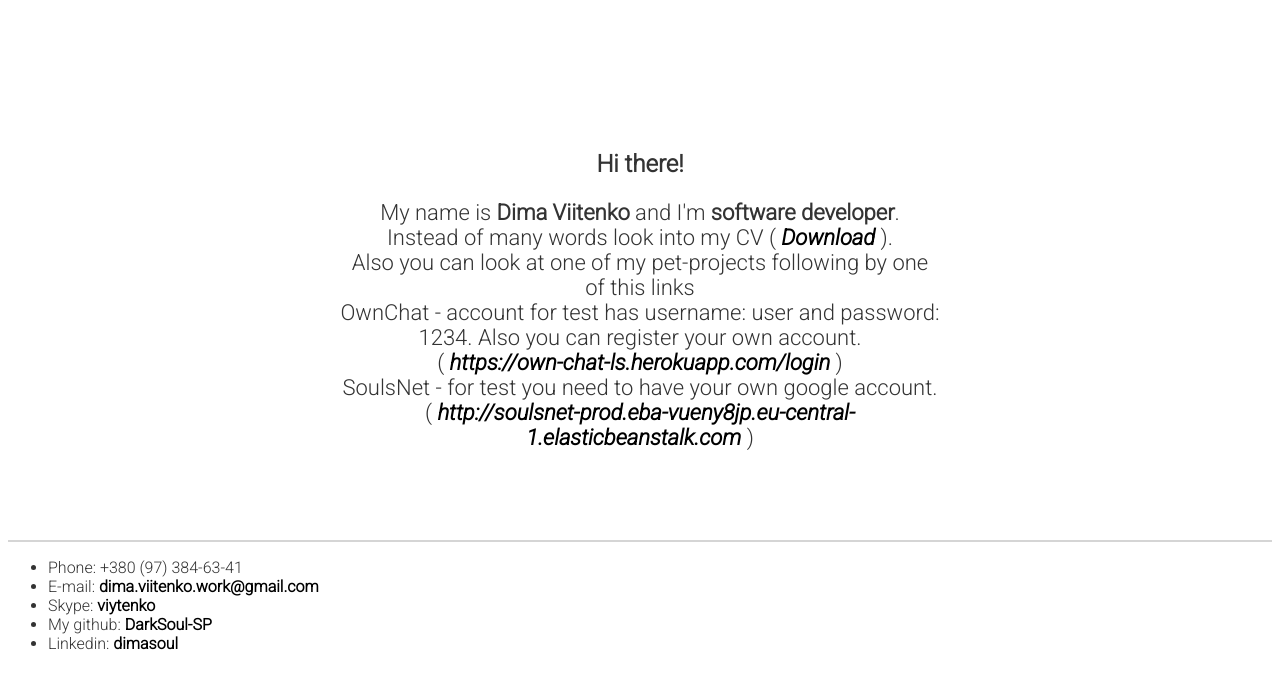
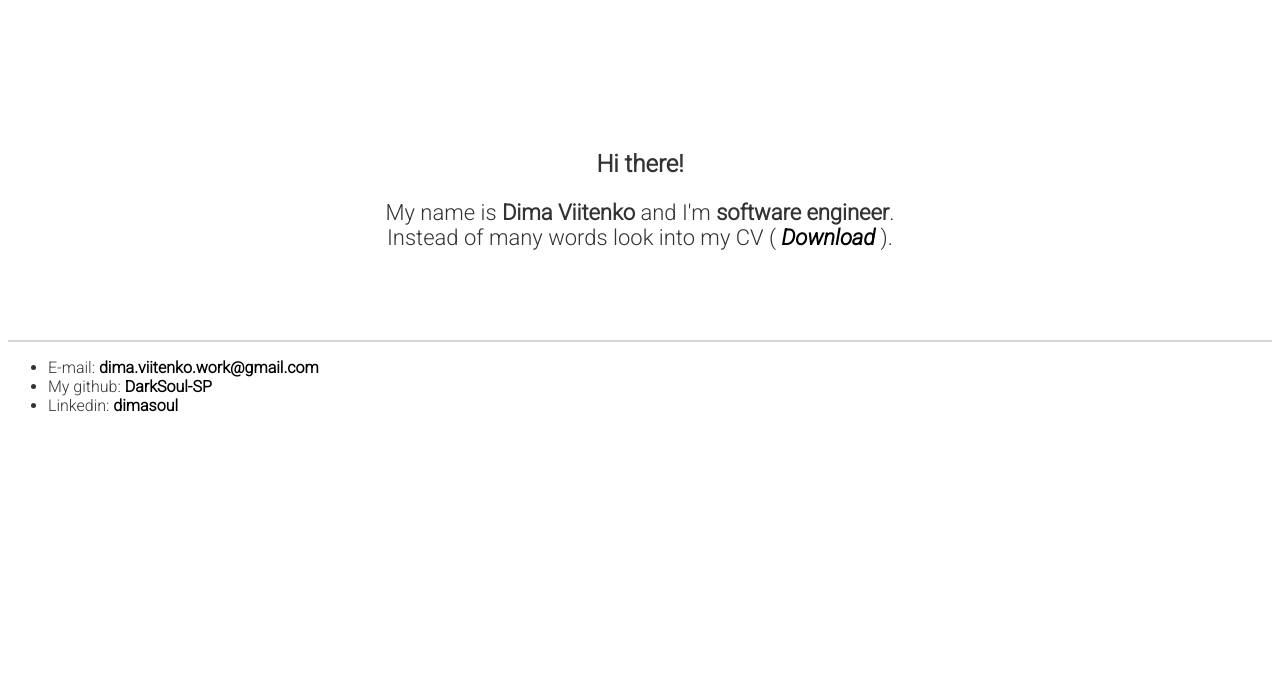
Before and after one commit to DarkSoul-SP/DarkSoul-SP.github.io, a plain HTML site: page index.html in a window 1280 px wide. Drawn offline with Linux system fonts and the light colour scheme.

Commit message:
Update index.html

```diff
--- a/index.html
+++ b/index.html
@@ -11,28 +11,17 @@
 		<div class="container">
     		<div class="blurb">
         		<h2><strong>Hi there!</strong></h2>
-			<p>My name is <b>Dima Viitenko</b> and I'm <b>software developer</b>. <br>
+			<p>My name is <b>Dima Viitenko</b> and I'm <b>software engineer</b>. <br>
             			Instead of many words look into my CV (
             			<a href="/docs/dima_viitenko_cv.docx" download>
 					<em>Download</em>
 				</a>). <br>
-				Also you can look at one of my pet-projects following by one of this links <br>
-				OwnChat - account for test has username: user and password: 1234. Also you can register your own account.<br>
-				(<a href="https://own-chat-ls.herokuapp.com/login" target="_blank">
-					<em>https://own-chat-ls.herokuapp.com/login</em>
-				</a>)<br>
-				SoulsNet - for test you need to have your own google account.<br>
-				(<a href="http://soulsnet-prod.eba-vueny8jp.eu-central-1.elasticbeanstalk.com" target="_blank">
-					<em>http://soulsnet-prod.eba-vueny8jp.eu-central-1.elasticbeanstalk.com</em>
-				</a>)
 			</p>
     		</div>
 		</div>
 		<footer>
     			<ul class="list highlight">
-        			<li>Phone: +380 (97) 384-63-41</li>
             			<li>E-mail: <a href="mailto:dima.viitenko.work@gmail.com">dima.viitenko.work@gmail.com</a></li>
-            			<li>Skype: <a href="skype:viytenko">viytenko</a></li>
         			<li>My github: <a href="https://github.com/DarkSoul-SP">DarkSoul-SP</a></li>
             			<li>Linkedin: <a href="https://www.linkedin.com/in/dimasoul">dimasoul</a></li>
 			</ul>
```
